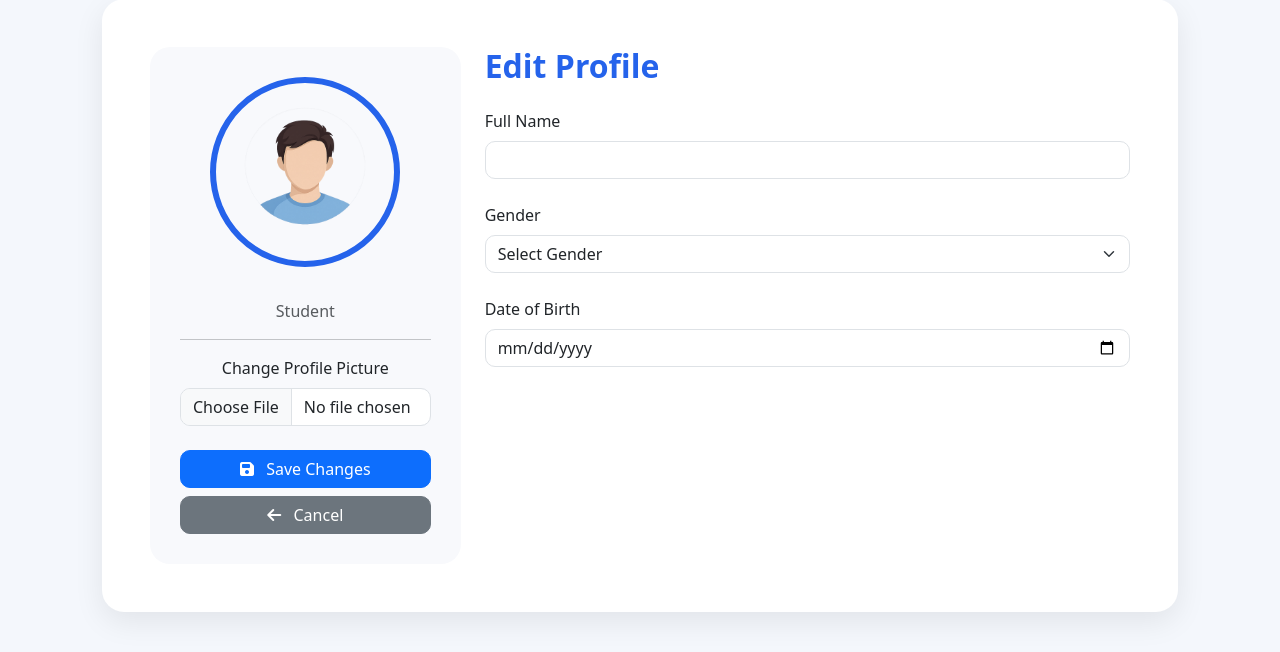
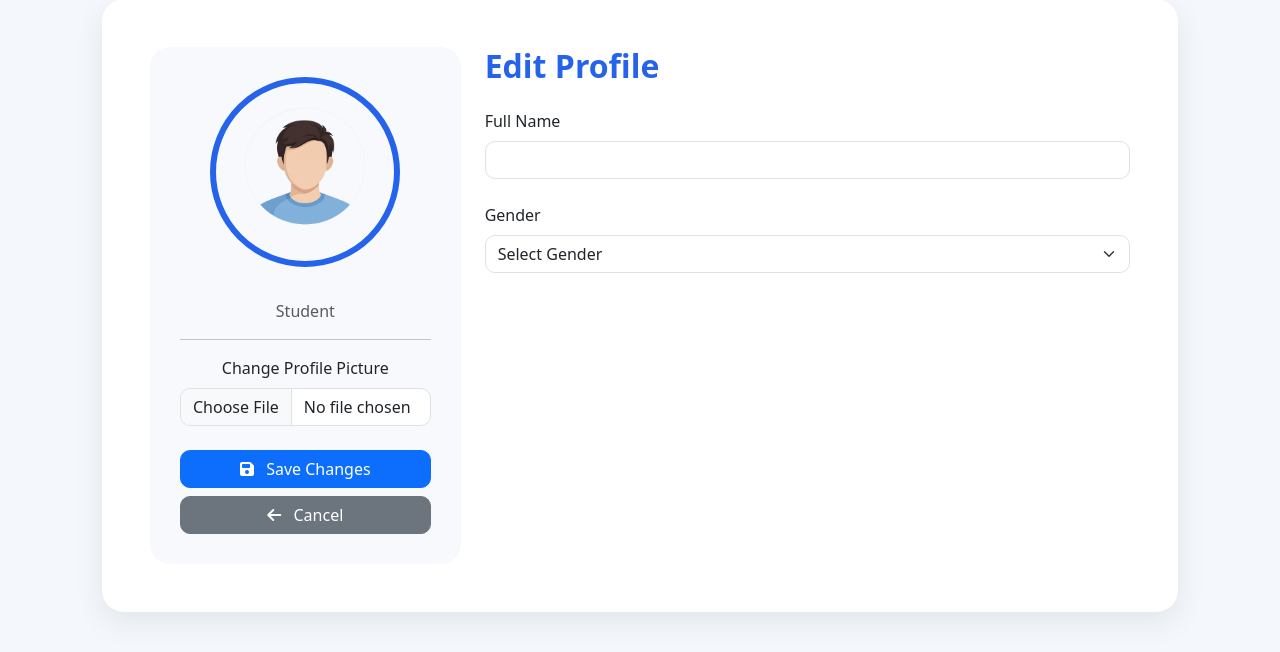
Before and after one commit to Beccatemi13/career-recommendation-system, a Flask app: page /edit_profile in a window 1280 px wide. Shown: the part 49-701 px from the top of the page. Run offline with Flask 3, Linux system fonts and the light colour scheme; the visitor is signed in with stand-in values (Sample User, id 1); data that the repository does not hold is empty; some libraries are stand-ins or nearby versions.

```diff
--- a/app.py
+++ b/app.py
@@ -1802,7 +1802,6 @@ def admin_assessments():
             students.level,
 
             MIN(student_skill_assessment.assessment_date) AS assessment_date
-            AS assessment_date,
 
             COUNT(DISTINCT student_skill_assessment.skill_id)
             AS total_skills,
--- a/templates/edit_profile.html
+++ b/templates/edit_profile.html
@@ -243,22 +243,6 @@ Female
 
 </div>
 
-<div class="mb-4">
-
-<label class="form-label">
-
-Date of Birth
-
-</label>
-
-<input
-type="date"
-name="date_of_birth"
-class="form-control"
-value="{{ student.date_of_birth }}">
-
-</div>
-
 </div>
 
 </div>
```
Also changed, not shown: templates/profile.html (+0 -24 lines).
